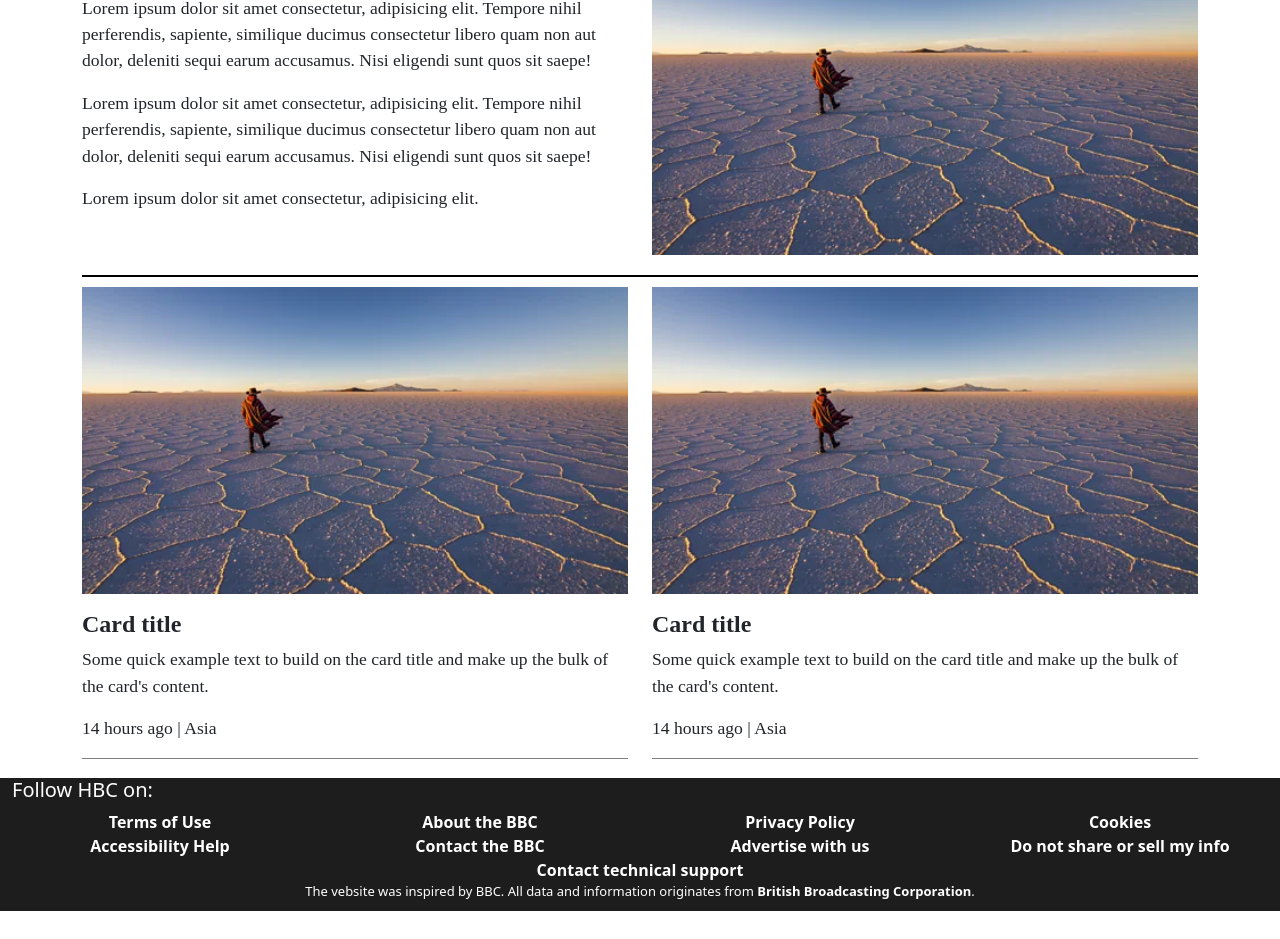
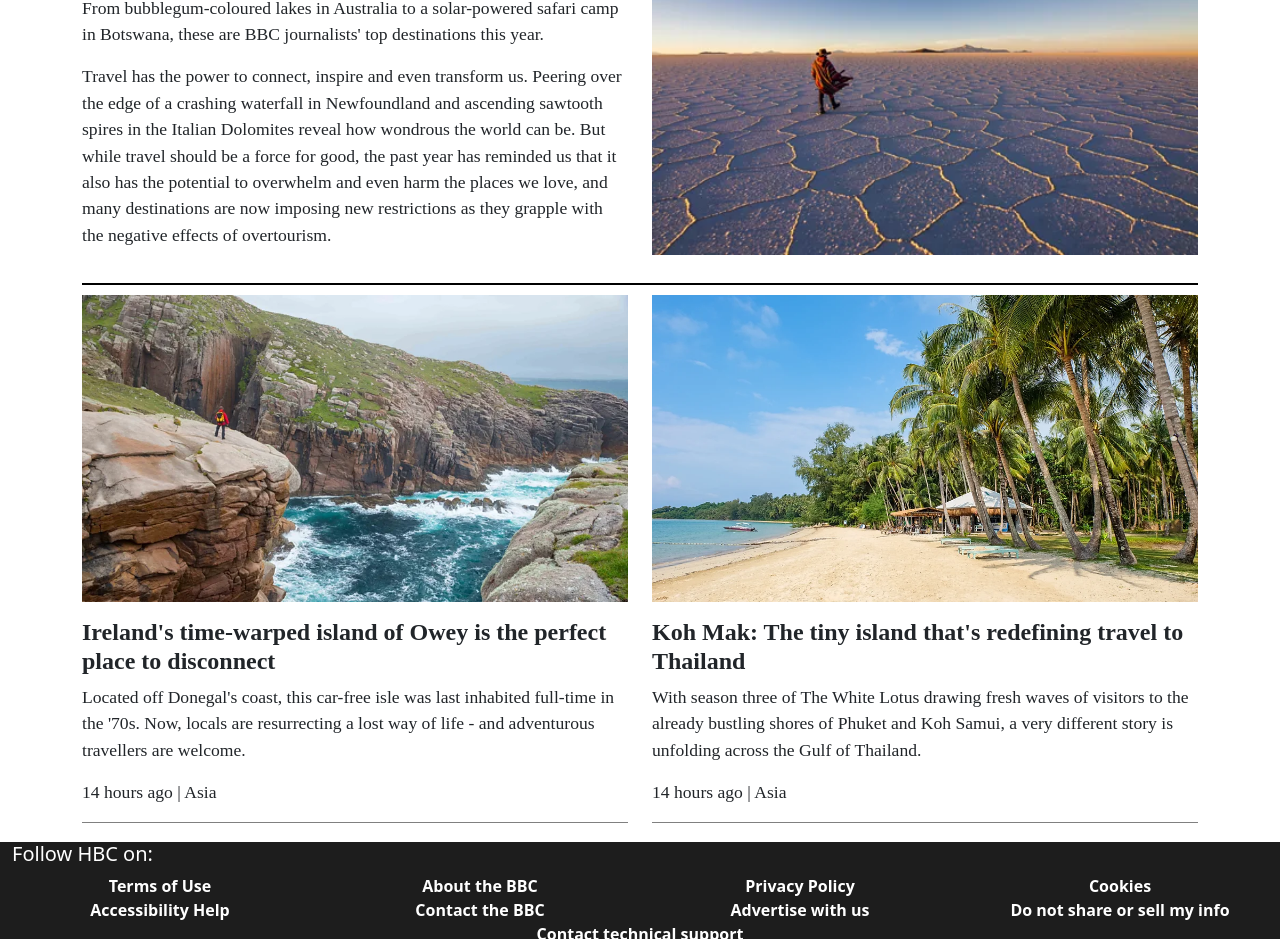
Before and after one commit to MelcherLevente/hirportal_ikt, a plain HTML site: page utazas.html in a window 1280 px wide. Shown: the part 206-1145 px from the top of the page. Before the commit the page ends 1117 px from the top, so only its background shows below. Drawn offline with nearby package versions, Linux system fonts and the light colour scheme.

Commit message:
utazas kepek szoveg

```diff
--- a/utazas.html
+++ b/utazas.html
@@ -141,14 +141,10 @@
         <section class="container">
             <div class="row">
                 <div class="col-12 col-lg-6">
-                    <h2>Travel here cus here is good</h2>
-                    <p>Lorem ipsum dolor sit amet consectetur, adipisicing elit. Tempore nihil perferendis, sapiente,
-                        similique ducimus consectetur libero quam non aut dolor, deleniti sequi earum accusamus. Nisi
-                        eligendi sunt quos sit saepe!</p>
-                    <p>Lorem ipsum dolor sit amet consectetur, adipisicing elit. Tempore nihil perferendis, sapiente,
-                        similique ducimus consectetur libero quam non aut dolor, deleniti sequi earum accusamus. Nisi
-                        eligendi sunt quos sit saepe!</p>
-                    <p>Lorem ipsum dolor sit amet consectetur, adipisicing elit.</p>
+                    <h2>The 25 best places to travel in 2025
+                    </h2>
+                    <p>From bubblegum-coloured lakes in Australia to a solar-powered safari camp in Botswana, these are BBC journalists' top destinations this year.</p>
+                    <p>Travel has the power to connect, inspire and even transform us. Peering over the edge of a crashing waterfall in Newfoundland and ascending sawtooth spires in the Italian Dolomites reveal how wondrous the world can be. But while travel should be a force for good, the past year has reminded us that it also has the potential to overwhelm and even harm the places we love, and many destinations are now imposing new restrictions as they grapple with the negative effects of overtourism.  </p>
                 </div>
                 <div class="col-12 col-lg-6">
                     <img src="img/news_pics/travel_02.webp" alt="" id="img-width">
@@ -161,22 +157,23 @@
             <div class="row">
                 <div class="col-12 col-md-6">
                     <div class="card">
-                        <img src="img/news_pics/travel_02.webp" class="card-img-top" alt="image">
+                        <img src="img/travel/irishisland.jpg" class="card-img-top" alt="image">
                         <div class="card-body">
-                            <h4 class="card-title">Card title</h4>
-                            <p class="card-text">Some quick example text to build on the card title and make up the bulk
-                                of the card's content.</p>
+                            <h4 class="card-title">Ireland's time-warped island of Owey is the perfect place to disconnect
+                            </h4>
+                            <p class="card-text">Located off Donegal's coast, this car-free isle was last inhabited full-time in the '70s. Now, locals are resurrecting a lost way of life - and adventurous travellers are welcome.</p>
                             <p> 14 hours ago | Asia</p>
                         </div>
                     </div>
                 </div>
                 <div class="col-12 col-md-6">
                     <div class="card">
-                        <img src="img/news_pics/travel_02.webp" class="card-img-top" alt="image">
+                        <img src="img/travel/thailand.jpg" class="card-img-top" alt="image">
                         <div class="card-body">
-                            <h4 class="card-title">Card title</h4>
-                            <p class="card-text">Some quick example text to build on the card title and make up the bulk
-                                of the card's content.</p>
+                            <h4 class="card-title">Koh Mak: The tiny island that's redefining travel to Thailand
+                            </h4>
+                            <p class="card-text">With season three of The White Lotus drawing fresh waves of visitors to the already bustling shores of Phuket and Koh Samui, a very different story is unfolding across the Gulf of Thailand.
+                            </p>
                             <p> 14 hours ago | Asia</p>
                         </div>
                     </div>
```
Also changed, not shown: img/travel/irishisland.jpg (added), img/travel/thailand.jpg (added).
